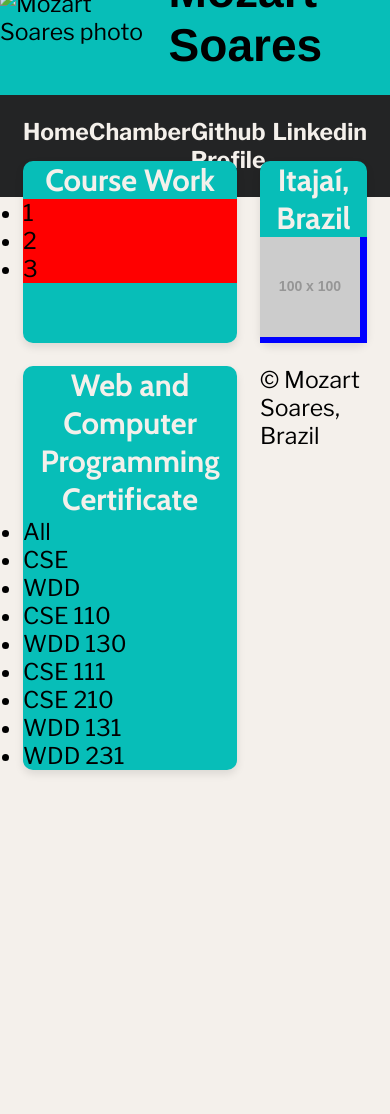
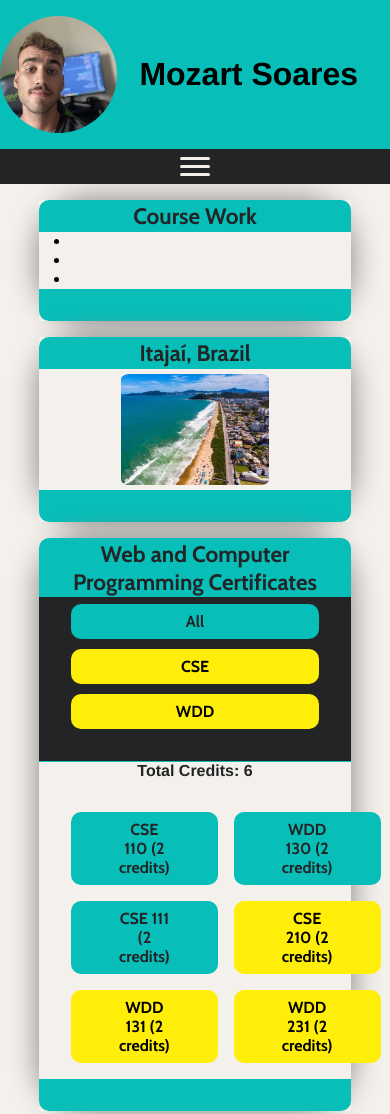
Before and after one commit to MozartSoares/wdd231, a plain HTML site: page index.html in a window 390 px wide. Shown: the top 1114 px of the page. Before the commit the page ends 844 px from the top, so only its background shows below. Drawn offline with nearby package versions, Linux system fonts and the light colour scheme; placeholder pictures from the web are drawn by us.

Commit message:
feat: include home page

```diff
--- a/index.html
+++ b/index.html
@@ -1,78 +1,91 @@
-<!DOCTYPE html>
-<html lang="en">
+<!DOCTYPE html><html lang="en">
   <head>
-    <meta charset="UTF-8" />
-    <meta name="viewport" content="width=device-width, initial-scale=1.0" />
+    <meta charset="UTF-8" >
+    <meta name="viewport" content="width=device-width, initial-scale=1.0" >
     <title>Mozart Soares | Home Page</title>
-    <link rel="preconnect" href="https://fonts.googleapis.com" />
-    <link rel="preconnect" href="https://fonts.gstatic.com" crossorigin />
+    <meta
+      name="description"
+      content="Welcome to the home page of Mozart Soares, a full-stack developer with a passion for creating dynamic and responsive web applications."
+    >
+    <meta name="author" content="Mozart Soares" >
+    <link rel="preconnect" href="https://fonts.googleapis.com" >
+    <link rel="preconnect" href="https://fonts.gstatic.com" crossorigin >
     <link
       href="https://fonts.googleapis.com/css2?family=Arimo:wght@400..700&family=Cabin:ital,wght@0,400..700;1,400..700&family=Libre+Franklin:ital,wght@0,100..900;1,100..900&display=swap"
       rel="stylesheet"
-    />
-    <meta
-      name="description"
-      content="Welcome to the home page of Mozart Soares, a full-stack developer with a passion for creating dynamic and responsive web applications."
-    />
-    <meta name="author" content="Mozart Soares" />
-    <link rel="stylesheet" href="styles/home.css" />
+    >
+
+    <link rel="stylesheet" href="styles/home.css" >
+    <script src="scripts/home.js" defer></script>
   </head>
   <body>
     <header>
       <div>
-        <img src="images/profile.webp" alt="Mozart Soares photo" />
+        <img src="images/profile.webp" alt="Mozart Soares photo" >
         <h1>Mozart Soares</h1>
       </div>
       <nav>
-        <ul>
-          <li><a href="index.html">Home</a></li>
-          <li><a href="about.html">Chamber</a></li>
-          <li><a href="https://www.github.com/MozartSoares">Github Profile</a></li>
-          <li><a href="https://www.linkedin.com/in/mozart-soares">Linkedin</a></li>
+        <div class="menu-toggle" id="menu-toggle">
+          <span class="hamburger"></span>
+        </div>
+        <ul class="menu" id="menu">
+          <li><a class="active" href="index.html">Home</a></li>
+          <li><a href="chamber.html">Chamber</a></li>
+          <li>
+            <a href="https://www.github.com/MozartSoares">Github Profile</a>
+          </li>
+          <li>
+            <a href="https://www.linkedin.com/in/mozart-soares">Linkedin</a>
+          </li>
         </ul>
       </nav>
     </header>
     <main>
       <section id="courseWork">
-        <h2>Course Work</h2>
-        <div>
-          <ul>
-            <li>1</li>
-            <li>2</li>
-            <li>3</li>
-          </ul>
-        </div>
-      </section>
-      <section id="place">
-        <h2>Itajaí, Brazil</h2>
-        <div>
-          <img src="https://via.placeholder.com/100x100" alt="Itajaí SC, Brazil" />
-        </div>
-      </section>
-      <section id="certificates">
-        <h2>Web and Computer Programming Certificate</h2>
-        <div>
-          <ul>
-            <li>All</li>
-            <li>CSE</li>
-            <li>WDD</li>
-          </ul>
+        <div class="card-title">
+          <h2>Course Work</h2>
         </div>
         <div>
           <ul>
-            <li>CSE 110</li>
-            <li>WDD 130</li>
-            <li>CSE 111</li>
-            <li>CSE 210</li>
-            <li>WDD 131</li>
-            <li>WDD 231</li>
+            <li></li>
+            <li></li>
+            <li></li>
           </ul>
         </div>
+        <div class="card-footer"></div>
       </section>
-      <footer>
-        <p>&copy;<span id="currentYear"></span> Mozart Soares, Brazil</p>
-        <p id="lastModified"></p>
-      </footer>
+      <section id="place">
+        <div class="card-title">
+          <h2>Itajaí, Brazil</h2>
+        </div>
+        <div>
+          <img src="images/itajai.webp" alt="Itajaí SC, Brazil" >
+        </div>
+        <div class="card-footer"></div>
+      </section>
+      <section id="certificates">
+        <div class="card-title">
+          <h2>Web and Computer Programming Certificates</h2>
+        </div>
+        <div class="filter">
+          <ul>
+            <li class="button active">All</li>
+            <li class="button">CSE</li>
+            <li class="button">WDD</li>
+          </ul>
+        </div>
+        <p id="totalCredits"></p>
+        <div>
+          <ul class="course-list">
+          </ul>
+        </div>
+
+        <div class="card-footer"></div>
+      </section>
     </main>
+    <footer>
+      <p id="copyright"></p>
+      <p id="lastModified"></p>
+    </footer>
   </body>
 </html>
--- /dev/null
+++ b/scripts/home.js
@@ -0,0 +1,139 @@
+const courses = [
+  {
+    subject: 'CSE',
+    number: 110,
+    title: 'Introduction to Programming',
+    credits: 2,
+    certificate: 'Web and Computer Programming',
+    description: 'This course will introduce students to programming. It will introduce the building blocks of programming languages (variables, decisions, calculations, loops, array, and input/output) and use them to solve problems.',
+    technology: [
+      'Python'
+    ],
+    completed: true
+  },
+  {
+    subject: 'WDD',
+    number: 130,
+    title: 'Web Fundamentals',
+    credits: 2,
+    certificate: 'Web and Computer Programming',
+    description: 'This course introduces students to the World Wide Web and to careers in web site design and development. The course is hands on with students actually participating in simple web designs and programming. It is anticipated that students who complete this course will understand the fields of web design and development and will have a good idea if they want to pursue this degree as a major.',
+    technology: [
+      'HTML',
+      'CSS'
+    ],
+    completed: true
+  },
+  {
+    subject: 'CSE',
+    number: 111,
+    title: 'Programming with Functions',
+    credits: 2,
+    certificate: 'Web and Computer Programming',
+    description: 'CSE 111 students become more organized, efficient, and powerful computer programmers by learning to research and call functions written by others; to write, call , debug, and test their own functions; and to handle errors within functions. CSE 111 students write programs with functions to solve problems in many disciplines, including business, physical science, human performance, and humanities.',
+    technology: [
+      'Python'
+    ],
+    completed: true
+  },
+  {
+    subject: 'CSE',
+    number: 210,
+    title: 'Programming with Classes',
+    credits: 2,
+    certificate: 'Web and Computer Programming',
+    description: 'This course will introduce the notion of classes and objects. It will present encapsulation at a conceptual level. It will also work with inheritance and polymorphism.',
+    technology: [
+      'C#'
+    ],
+    completed: false
+  },
+  {
+    subject: 'WDD',
+    number: 131,
+    title: 'Dynamic Web Fundamentals',
+    credits: 2,
+    certificate: 'Web and Computer Programming',
+    description: 'This course builds on prior experience in Web Fundamentals and programming. Students will learn to create dynamic websites that use JavaScript to respond to events, update content, and create responsive user experiences.',
+    technology: [
+      'HTML',
+      'CSS',
+      'JavaScript'
+    ],
+    completed: false
+  },
+  {
+    subject: 'WDD',
+    number: 231,
+    title: 'Frontend Web Development I',
+    credits: 2,
+    certificate: 'Web and Computer Programming',
+    description: 'This course builds on prior experience with Dynamic Web Fundamentals and programming. Students will focus on user experience, accessibility, compliance, performance optimization, and basic API usage.',
+    technology: [
+      'HTML',
+      'CSS',
+      'JavaScript'
+    ],
+    completed: false
+  }
+]
+
+window.onload = () => {
+  filterCourses('All')
+};
+
+const menuToggle = document.getElementById('menu-toggle');
+const menu = document.getElementById('menu');
+menuToggle.addEventListener('click', () => {
+  menu.classList.toggle('active');
+  menuToggle.classList.toggle('active'); // Para animar o hamburger
+});
+
+const currentYear = new Date().getFullYear();
+document.getElementById('copyright').textContent = `© ${currentYear} 🧑🏻‍💻Mozart Soares 🧑🏻‍💻, Brazil`;
+
+const lastModified = document.lastModified;
+document.getElementById('lastModified').textContent = `Last updated: ${lastModified}`;
+
+
+function renderCourses(filteredCourses) {
+  const courseListElement = document.querySelector('.course-list');
+  courseListElement.innerHTML = '';
+
+  filteredCourses.forEach(course => {
+    const li = document.createElement('li');
+    li.classList.add('button');
+    if (course.completed) {
+      li.classList.add('completed');
+    }
+    li.innerHTML = `${course.subject} ${course.number} (${course.credits} credits)`;
+    courseListElement.appendChild(li);
+  });
+  updateTotalCredits(filteredCourses);
+}
+function updateTotalCredits(filteredCourses) {
+  const totalCredits = filteredCourses.reduce((total, course) => total + (course.completed ? course.credits : 0), 0);
+  document.getElementById('totalCredits').textContent = `Total Credits: ${totalCredits}`;
+}
+
+document.querySelector('.filter').addEventListener('click', event => {
+  const filterButton = event.target
+  if (filterButton.classList.contains('button')) {
+    const category = filterButton.textContent;
+    filterCourses(category);
+
+    document.querySelectorAll('.filter .button').forEach(button => button.classList.remove('active'));
+    filterButton.classList.add('active');
+  }
+});
+
+
+function filterCourses(category) {
+  let filteredCourses;
+  if (category === 'All') {
+    filteredCourses = courses;
+  } else {
+    filteredCourses = courses.filter(course => course.subject == category);
+  }
+  renderCourses(filteredCourses);
+}
--- a/styles/home.css
+++ b/styles/home.css
@@ -8,9 +8,8 @@
   --font-secondary: 'Cabin', serif;
   --font-tertiary: 'Libre Franklin', serif;
 
-  --breakpoint-desktop: 1440px;
-  --breakpoint-tablet: 1024px;
-  --breakpoint-mobile: 768px;
+  --breakpoint-desktop: 1024px;
+  --breakpoint-mobile: 864px;
 
   --font-size-large: 2.4rem;
   --font-size-medium: 1.6rem;
@@ -45,8 +44,7 @@ header {
   display: flex;
   width: 100%;
   align-items: center;
-  padding-top: 1em;
-  height: 6em;
+  padding-top:1em;
   flex-direction: column;
   justify-content: center;
   background-color: var(--blue);
@@ -55,6 +53,7 @@ header {
 header div {
   display: flex;
   align-items: center;
+  gap: 1.4em;
 }
 
 header nav {
@@ -70,6 +69,14 @@ header nav ul {
   list-style: none;
 }
 
+.active {
+  color: var(--yellow);
+}
+.active:hover{
+  color: var(--yellow);
+  opacity: 0.8;
+}
+
 header nav ul li a {
   font-weight: bold;
   color: var(--white);
@@ -78,43 +85,248 @@ header nav ul li a:hover {
   color: var(--blue);
   transition: ease-in-out 0.2s;
 }
-
+header img {
+  border-radius: 50%;
+}
 main {
-  padding: 1em;
+  margin-top: 1em;
   display: grid;
   gap: 1em;
   grid-template-columns: 2fr 1fr;
-  grid-template-rows: auto auto;
 }
 
 section {
-  box-shadow: 0 4px 8px rgba(0, 0, 0, 0.1);
+  position: relative;
+  box-shadow: 0 0 30px gray;
   border-radius: 10px;
 }
 
 section h2 {
+  font-weight: bold;
   text-align: center;
-  color: var(--white);
+  color: var(--black);
+  padding: .5em;
 }
 
-section {
-  background-color: var(--blue);
+section div {
+  background-color: var(--white);
+  padding: 2em;
+}
+
+#place div {
+  display: flex;
+  align-items: center;
+  justify-content: center;
+}
+
+#place img {
+  padding: .3em 0 .3em 0;
+  object-fit: cover;
   border-radius: 10px;
 }
 
-#courseWork div {
-  background-color: red;
-  grid-column: 1 / 2;
-  grid-row: 1 / 2;
+#certificates  {
+  grid-column: 1 / -1;
 }
 
-#place div {
-  background-color: blue;
-  grid-column: 2 / 3;
-  grid-row: 1 / 2;
+.filter {
+  display: flex;
+  justify-content: center;
+  gap: 1em;
+  background-color: var(--black);
+  border-bottom: 1px solid var(--blue);
+  margin-top: .8em;
+}
+.filter ul {
+  display: flex;
+  justify-content: center;
+  width: 100%;
+  gap: 3em;
+  list-style: none;
+}
+.button {
+  font-family: var(--font-secondary);
+  font-weight: bold;
+  padding:  .5em 3em;
+  font-size: var(--font-size-small);
+  border-radius: 10px;
+  background-color: var(--yellow);
+  cursor: pointer;
+  text-align: center;
 }
 
-#certificates div {
-  grid-column: 1 / -1;
-  grid-row: 2 / 3;
+.completed {
+  background-color: var(--blue);
+  color: var(--black);
 }
+
+.filter li:hover {
+  transform: scale(0.95);
+  background-color: var(--blue);
+  color: var(--black);
+  transition: ease-in-out 0.1s;
+}
+
+.filter li.active {
+  transform: none;
+  background-color: var(--blue);
+  color: var(--black);
+}
+
+.course-list {
+  display: grid;
+  gap: 1em;
+  grid-template-columns: 1fr 1fr 1fr;
+  list-style: none;
+  padding-bottom: 1em;
+}
+
+.card-title {
+  position: absolute;
+  background-color: var(--blue);
+  display: flex;
+  max-height: .2em;
+  align-items: center;
+  justify-content: center;
+  border-top-left-radius: 10px;
+  border-top-right-radius: 10px;
+  padding: 1em;
+  top: 0;
+  width: 100%;
+}
+
+.card-footer {
+  height: .1em;
+  padding: 1em;
+  background-color: var(--blue);
+  border-bottom-left-radius: 10px;
+  border-bottom-right-radius: 10px;
+  position: absolute;
+  bottom: 0;
+  width: 100%;
+}
+
+#totalCredits {
+  font-family: var(--font-primary);
+  font-weight: bold;
+  text-align: center;
+  color: var(--black);
+}
+
+footer {
+  margin-top: 1em;
+  padding: 1.3em;
+  text-align: center;
+  background-color: var(--blue);
+}
+
+.menu-toggle {
+  display: none;
+  padding: 0 1em;
+  flex-direction: column;
+  cursor: pointer;
+}
+
+.menu-toggle .hamburger {
+  width: 30px;
+  height: 3px;
+  background-color: var(--white);
+  border-radius: 5px;
+  position: relative;
+  transition: all 0.3s ease;
+}
+.hamburger::before,
+.hamburger::after {
+  content: '';
+  position: absolute;
+  width: 30px;
+  height: 3px;
+  background-color: var(--white);
+  border-radius: 5px;
+  transition: all 0.3s ease;
+}
+
+.hamburger::before {
+  top: -8px;
+}
+
+.hamburger::after {
+  bottom: -8px;
+}
+
+.menu-toggle.active .hamburger {
+  background-color: transparent;
+}
+
+.menu-toggle.active .hamburger::before {
+  transform: rotate(45deg);
+  top: 0;
+}
+
+.menu-toggle.active .hamburger::after {
+  transform: rotate(-45deg);
+  bottom: 0;
+}
+@media screen and (max-width: 864px) {
+  :root {
+  --font-size-large: 2rem;
+  --font-size-medium: 1.4rem;
+  --font-size-small: 1rem;
+  }
+
+  body {
+    max-width: var(--breakpoint-mobile);
+  }
+  header {
+    position: sticky;
+    top: 0;
+    z-index: 1000;
+  }
+  main {
+    place-items: center;
+    grid-template-columns: 1fr;
+  }
+  img {
+    width: 60%;
+  }
+  header img {
+    width: 30%;
+  }
+  section {
+    width: 100%;
+    max-width: 80%;
+    border-radius: 50px;
+  }
+  .menu {
+    display: none;
+    flex-direction: column;
+    position: absolute;
+    top: 190px;
+    right: 0;
+    background-color: var(--black);
+    width: 100%;
+    padding: 1rem;
+  }
+  .menu.active {
+    display: flex;
+  }
+
+  .menu li {
+    margin: 1rem 0;
+    text-align: center;
+  }
+  .menu-toggle {
+    display: flex;
+  }
+  .filter ul {
+    gap: 10px;
+    margin-top: 1.3em;
+    flex-direction: column;
+  }
+  #certificates .card-title {
+    max-height: 3.7em;
+  }
+  .course-list {
+    grid-template-columns: 1fr 1fr;
+  }
+}
```
Also changed, not shown: images/itajai.webp (added), images/profile.webp (added).
